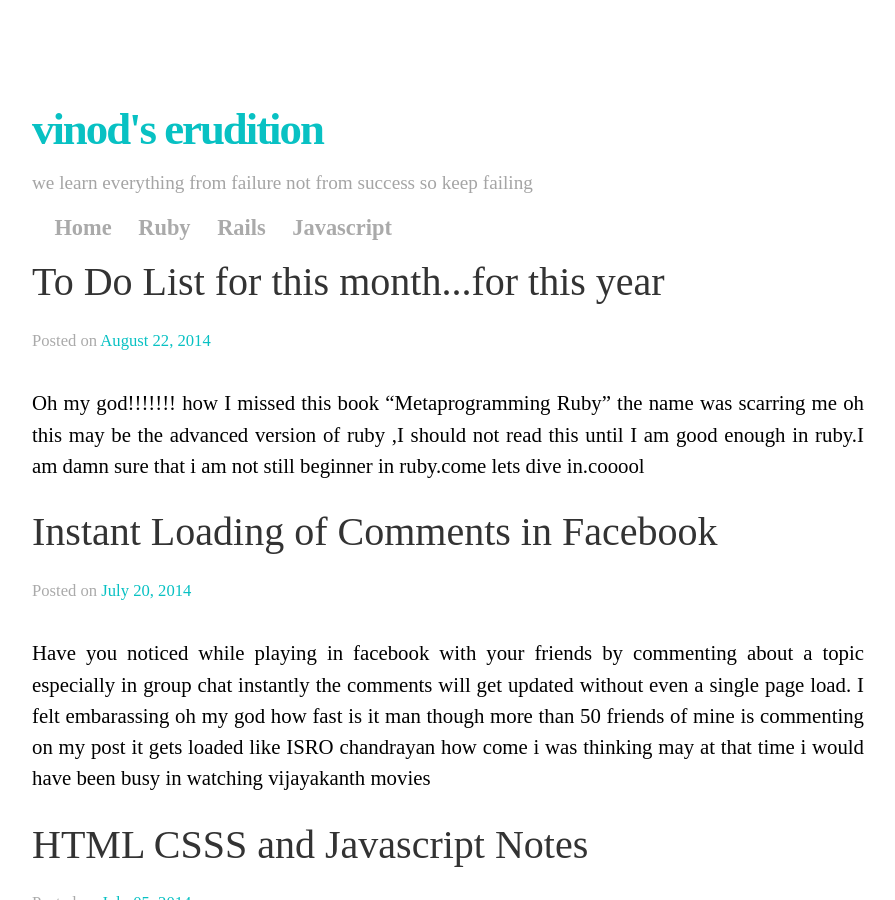
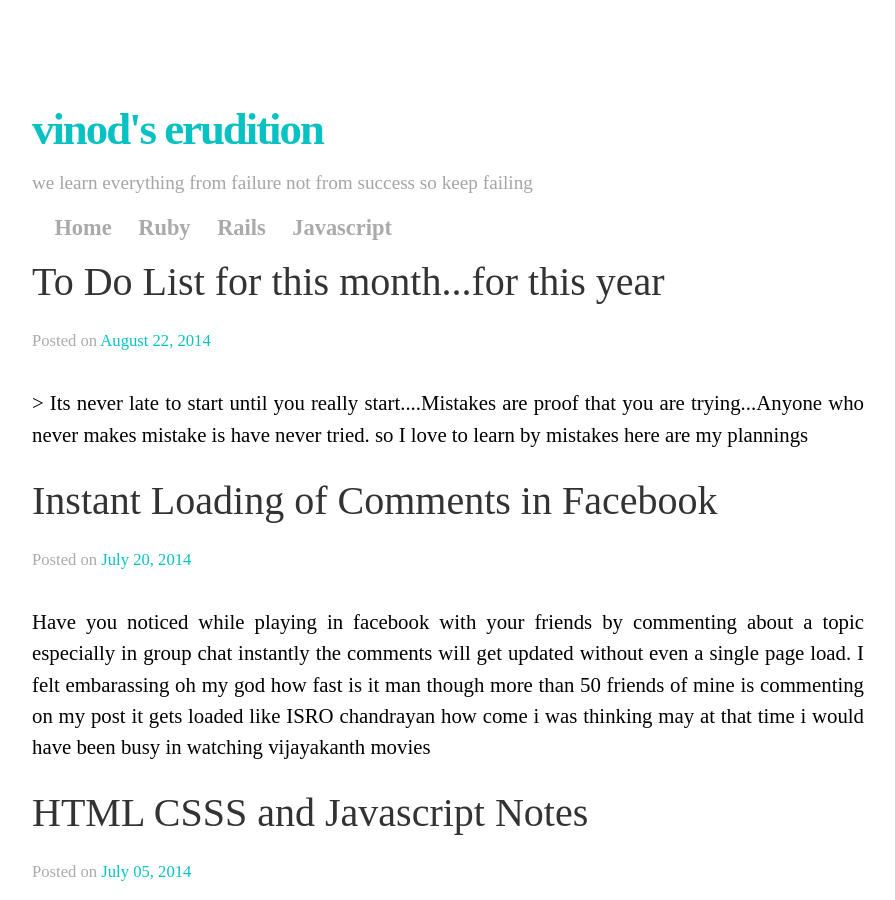
Before and after one commit to vxvinod/vxvinod.github.io, a Jekyll site: the page built from index.html, in a window 1280 px wide and 900 px high. Shown: the whole window, without its empty margins (192-1087 px from the left). Built offline with Jekyll 4.4.1, drawn with Linux system fonts in a browser that asks for light colours; Markdown is read by kramdown in place of the engine named in the settings.

Commit message:
plan in brief

```diff
--- a/_posts/2014-08-22-To-Do-List-for-this-month...for-this-year.md
+++ b/_posts/2014-08-22-To-Do-List-for-this-month...for-this-year.md
@@ -2,7 +2,7 @@
 layout: post
 title:  "To Do List for this month...for this year"
 date:   2014-08-22
-desc: "Oh my god!!!!!!! how I missed this book “Metaprogramming Ruby” the name was scarring me oh this may be the advanced version of ruby ,I should not read this until I am good enough in ruby.I am damn sure that i am not still beginner in ruby.come lets dive in.cooool"
+desc: "> Its never late to start until you really start....Mistakes are proof that you are trying...Anyone who never makes mistake is have never tried. so I love to learn by mistakes here are my plannings"
 ---
 ####To Do List for this month...for this year
 
```
